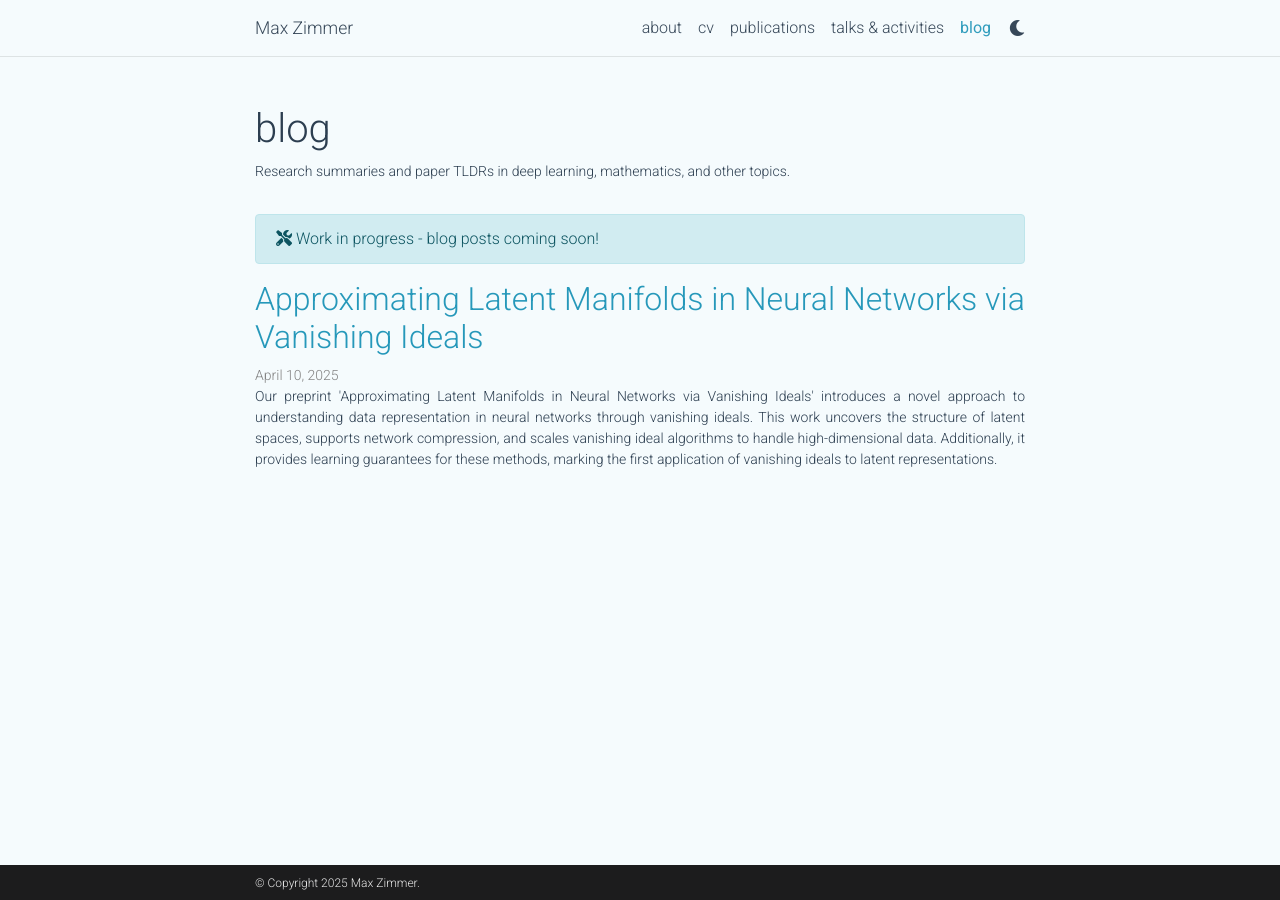
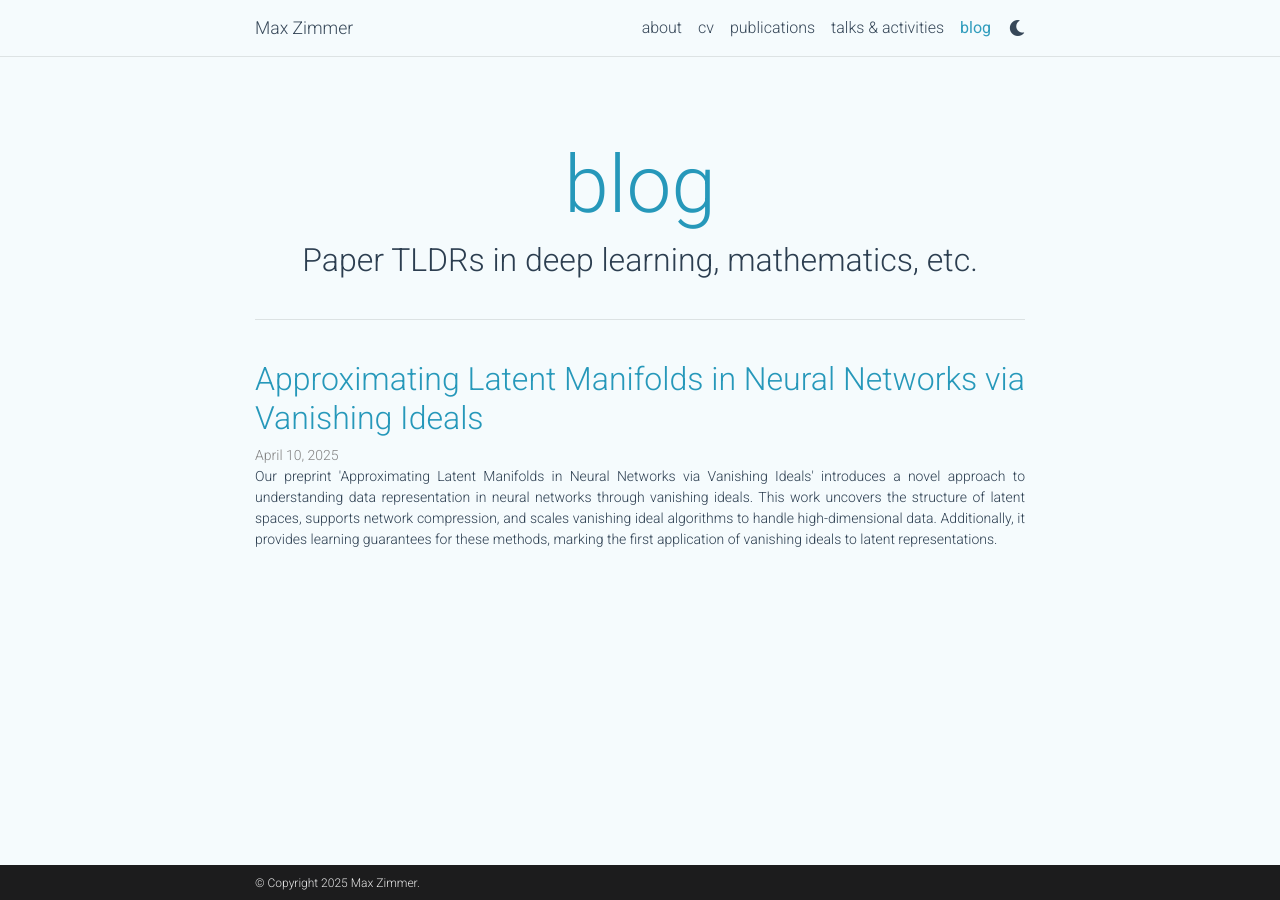
Before and after one commit to zimmer-m/zimmer-m.github.io, a Jekyll site: the page built from _pages/blog.md, in a window 1280 px wide. Built offline with Jekyll 4.4.1, drawn with Linux system fonts in a browser that asks for light colours; comment, search, counter and statistics services are not loaded; a style sheet for code colours, icons or effects is not loaded.

Commit message:
Updated blog design

```diff
--- a/_config.yml
+++ b/_config.yml
@@ -113,7 +113,7 @@ bing_site_verification:  # out your bing-site-verification ID (Bing Webmaster)
 
 blog_name: blog  # blog_name will be displayed in your blog page
 blog_nav_title: blog  # your blog must have a title for it to be displayed in the nav bar
-blog_description: Research summaries and paper TLDRs in deep learning, mathematics, and other topics.
+blog_description: Paper TLDRs in deep learning, mathematics, etc.
 permalink: /blog/:year/:title/
 
 # Pagination
--- /dev/null
+++ b/_layouts/blog.html
@@ -0,0 +1,7 @@
+---
+layout: default
+---
+
+<div class="post">
+  {{ content }}
+</div>
--- a/_pages/blog.md
+++ b/_pages/blog.md
@@ -1,16 +1,23 @@
 ---
-layout: page
+layout: blog
 title: blog
 permalink: /blog/
-description: Research summaries and paper TLDRs in deep learning, mathematics, and other topics.
 nav: true
 nav_order: 6
 ---
 
-<div class="alert alert-info" role="alert">
-  <i class="fas fa-tools"></i> Work in progress - blog posts coming soon!
+<div class="post">
+  <div class="header-bar" style="padding: 2rem; text-align: center;">
+    <h1>{{ site.blog_name }}</h1>
+    <h2>{{ site.blog_description }}</h2>
+  </div>
+
 </div>
 
+<!--<div class="alert alert-info" role="alert">
+  <i class="fas fa-tools"></i> Work in progress - blog posts coming soon!
+</div>-->
+<br>
 <div class="post-list">
   {% for post in site.posts %}
   <div class="post-preview">
```
